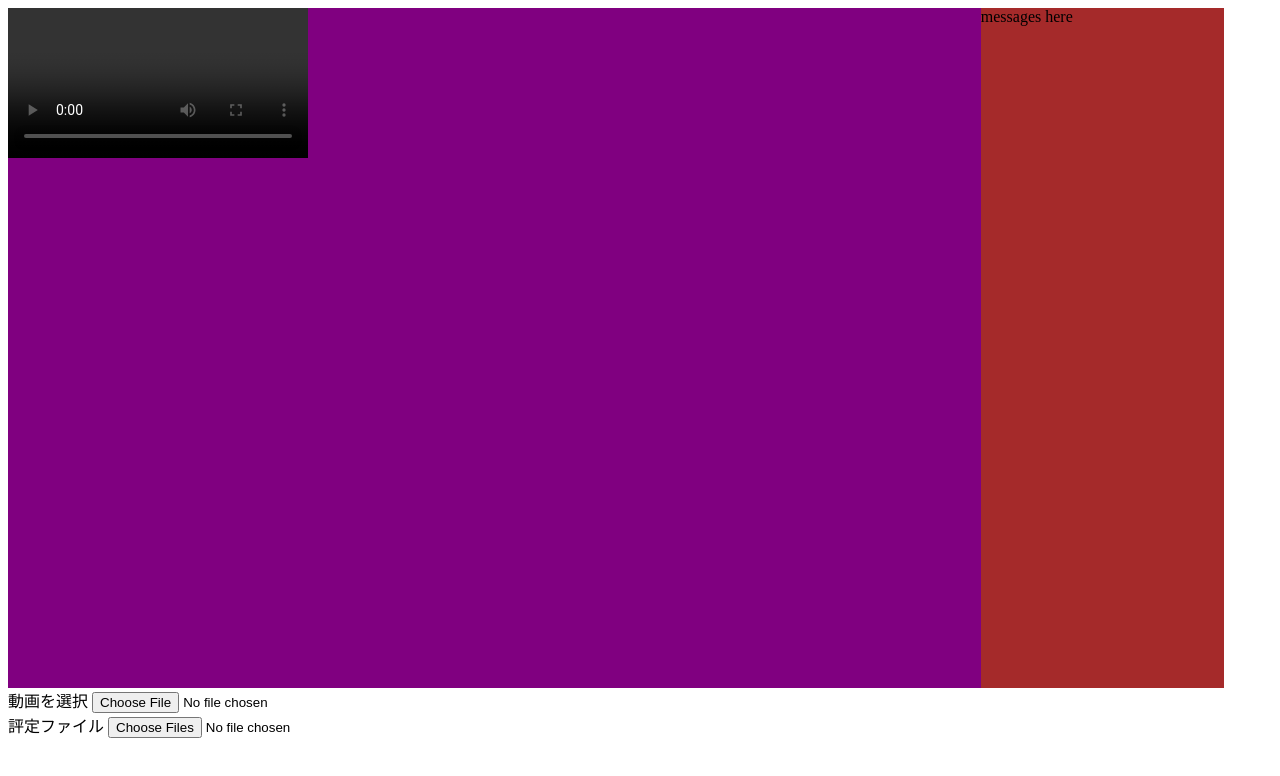
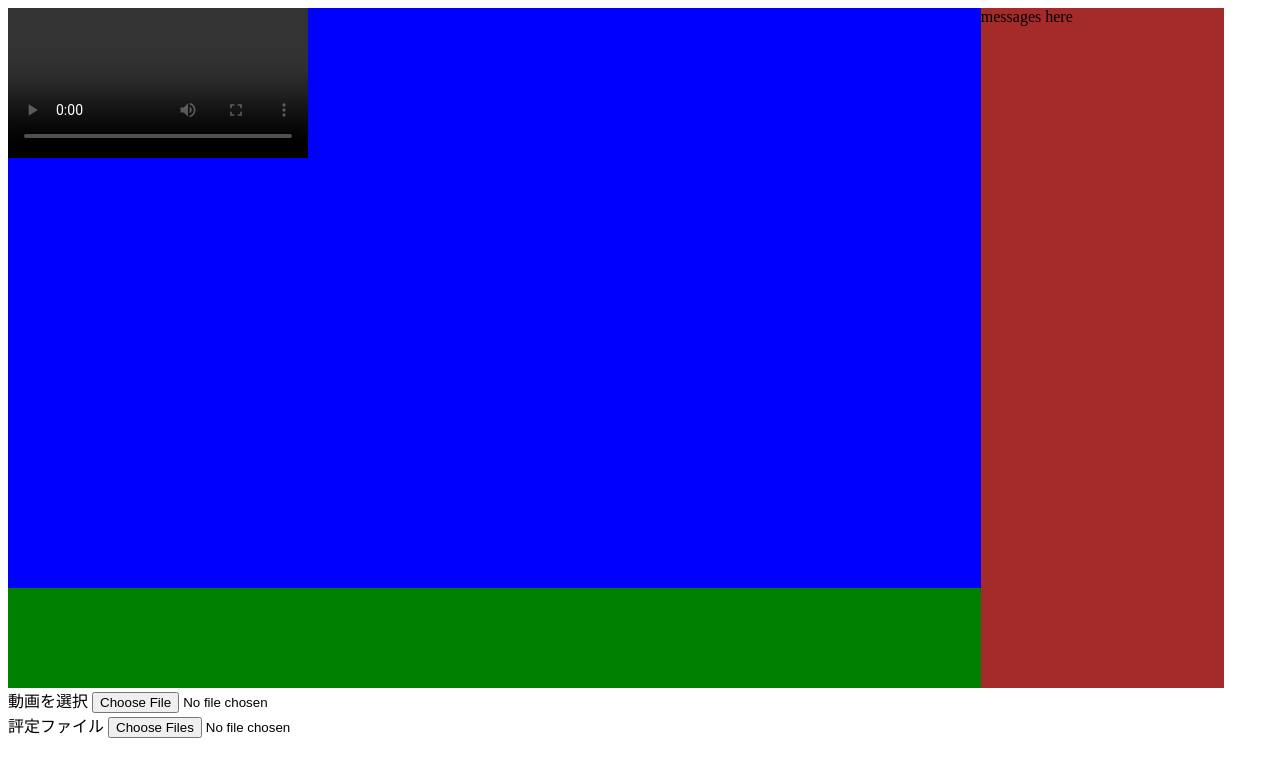
Before and after one commit to lesguillemets/am41LabelFrames, a website: page loader/index.html in a window 1280 px wide. Drawn offline with Linux system fonts and the light colour scheme.

Commit message:
adding subgrid

```diff
--- a/loader/index.html
+++ b/loader/index.html
@@ -7,16 +7,19 @@
 </head>
 <body>
 	<div class="wrapper">
-		<div class="videomain">
+		<div class="main">
 			<div class="video-container">
-				<video id="the-video"  controls>
+				<video id="the-video" controls>
 				</video>
+			</div>
+			<div class="label-container">
+				<canvas id="label-canv" width=2000 height=100></canvas>
 			</div>
 		</div>
 		<div class="rightpane">
 			messages here
 		</div>
-		<div class="videofoot">
+		<div class="foot">
 			<div class="video-chooser">
 				<label for="vfile">動画を選択</label>
 				<input type="file" name="vfile" id="vfile" accept="video/*">
--- a/loader/main.css
+++ b/loader/main.css
@@ -9,20 +9,45 @@
 	grid-template-rows: 4fr 5em;
 	align-items: stretch;
 	grid-template-areas:
-		"videomain rightpane"
-		"videofoot rightbottom";
+		"main rightpane"
+		"foot rightbottom";
 	width:95vw;
 	height:95vh;
 	margin:0;
 	padding:0;
 }
 
-.videomain {
-	grid-area: videomain;
+.main {
+	grid-area: main;
 	background-color: purple;
+	display:grid;
+	grid-template-columns: subgrid;
+	grid-template-rows: 4fr 100px;
+	grid-template-areas:
+		"video-container"
+		"label-container";
 }
+
 
 .rightpane {
 	grid-area: rightpane;
 	background-color: brown;
 }
+
+.video-container {
+	grid-area: video-container;
+	background-color:blue;
+}
+
+.label-container {
+	grid-area: label-container;
+	background-color: yellow;
+}
+
+canvas#label-canv {
+	width:100%;
+	height:100%;
+	margin:0;
+	padding:0;
+	background-color:green;
+}
```
